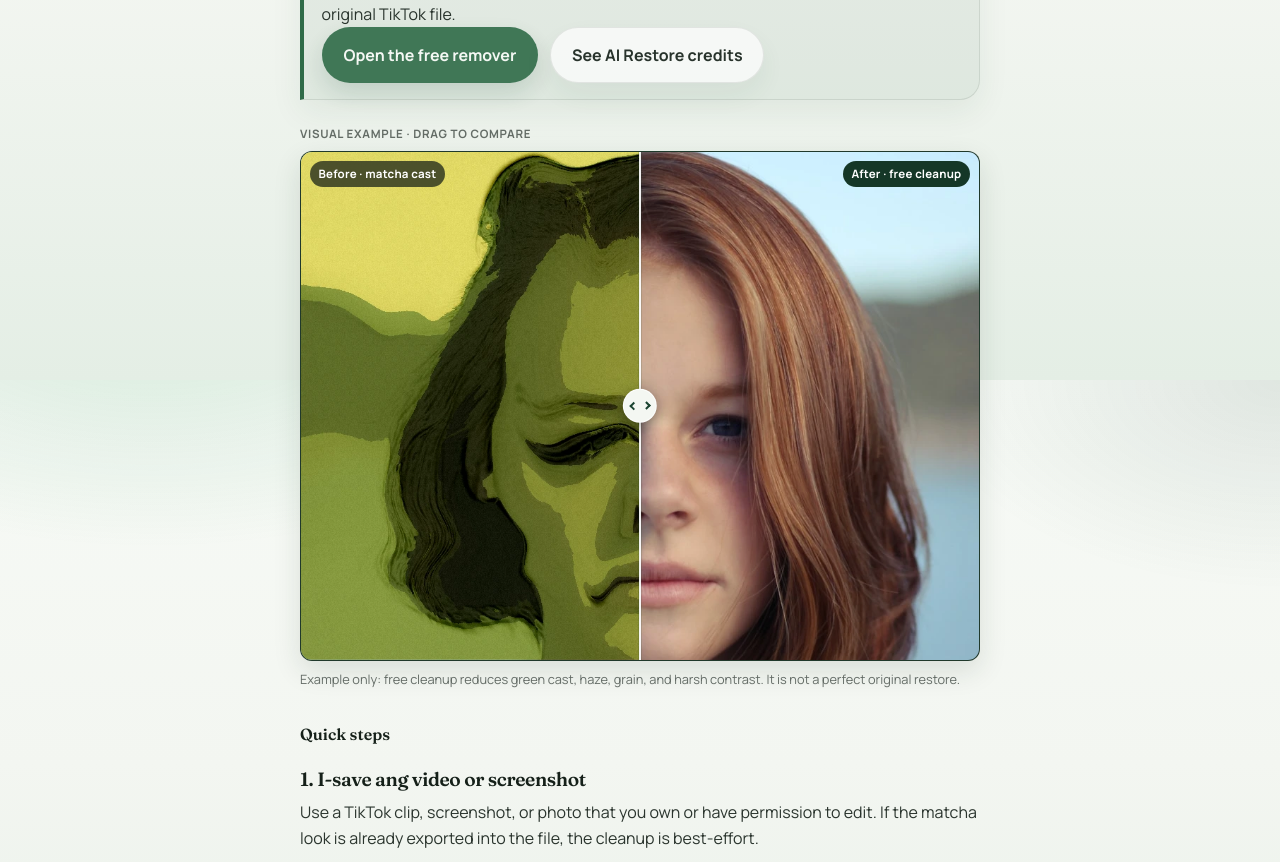
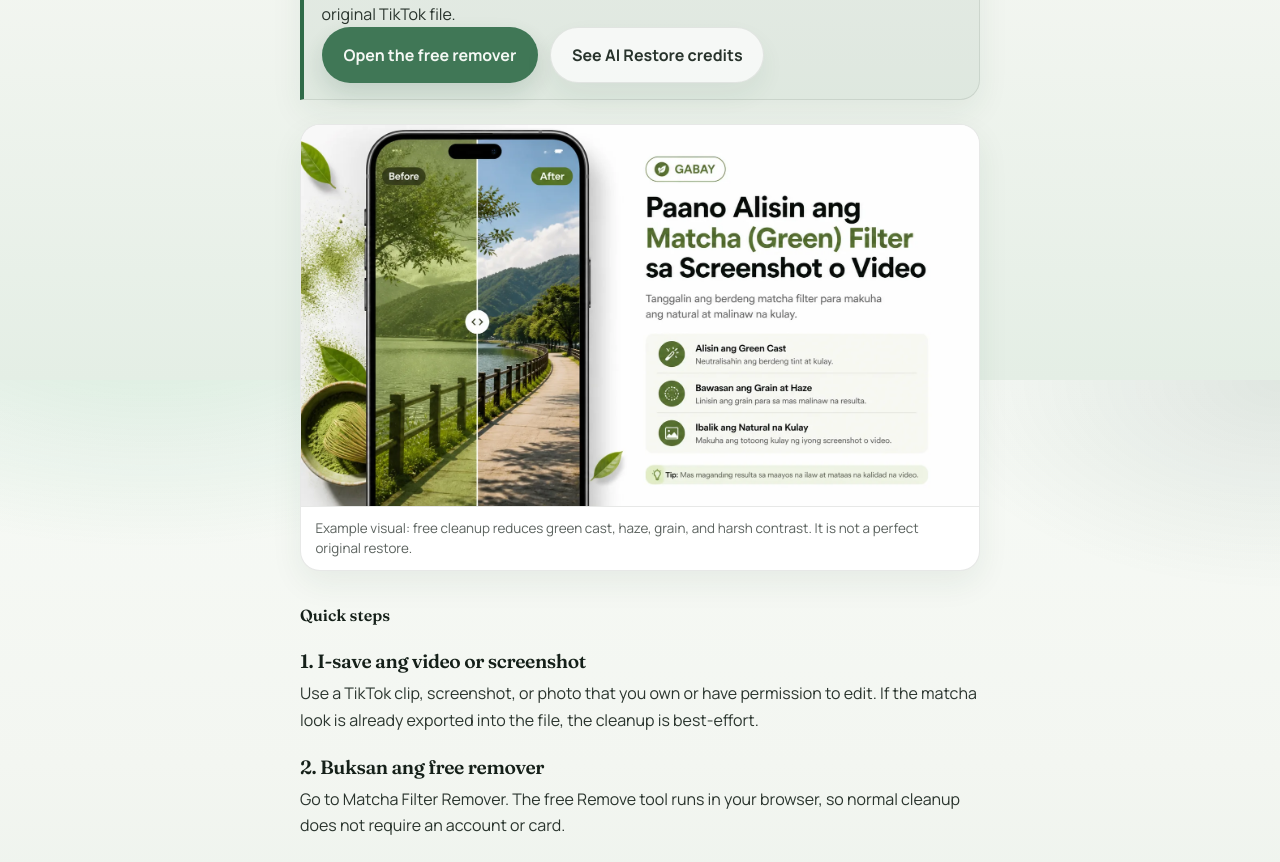
Before and after one commit to quven1990/matcha-filter-remover, a Next.js app: page /guide/paano-tanggalin-ang-matcha-filter-sa-tiktok in a window 1280 px wide. Shown: the part 420-1282 px from the top of the page. Built offline with nearby package versions, Linux system fonts and the light colour scheme.

Commit message:
Add custom visual for Tagalog guide

```diff
--- a/app/globals.css
+++ b/app/globals.css
@@ -2279,6 +2279,30 @@
   padding-left: 1.2rem;
 }
 
+.guide-visual {
+  margin: 1.35rem 0 1.75rem;
+  overflow: hidden;
+  border: 1px solid var(--line);
+  border-radius: var(--radius);
+  background: #fff;
+  box-shadow: var(--shadow);
+}
+
+.guide-visual img {
+  display: block;
+  width: 100%;
+  height: auto;
+}
+
+.guide-visual figcaption {
+  margin: 0;
+  padding: 0.75rem 0.9rem;
+  color: var(--ink-soft);
+  font-size: 0.84rem;
+  line-height: 1.45;
+  border-top: 1px solid var(--line);
+}
+
 .faq details {
   border-top: 1px solid rgba(20, 32, 26, 0.1);
   padding: 0.9rem 0;
--- a/app/guide/paano-tanggalin-ang-matcha-filter-sa-tiktok/page.tsx
+++ b/app/guide/paano-tanggalin-ang-matcha-filter-sa-tiktok/page.tsx
@@ -1,6 +1,5 @@
 import type { Metadata } from "next";
 import Link from "next/link";
-import { ExampleCompare } from "@/components/ExampleCompare";
 import { GuideLeaderboardAd } from "@/components/GptAd";
 
 export const metadata: Metadata = {
@@ -22,10 +21,10 @@
     url: "https://matchafilter.online/guide/paano-tanggalin-ang-matcha-filter-sa-tiktok",
     images: [
       {
-        url: "https://matchafilter.online/demo/filter-removed.webp",
-        width: 960,
-        height: 720,
-        alt: "Example of matcha filter cleanup before and after",
+        url: "https://matchafilter.online/demo/tagalog-tiktok-matcha-filter-guide.webp",
+        width: 1672,
+        height: 941,
+        alt: "Tagalog guide visual showing matcha filter cleanup before and after",
       },
     ],
   },
@@ -45,7 +44,7 @@
       name: "Matcha Filter Remover",
       url: "https://matchafilter.online/remove",
     },
-    image: "https://matchafilter.online/demo/filter-removed.webp",
+    image: "https://matchafilter.online/demo/tagalog-tiktok-matcha-filter-guide.webp",
     step: [
       {
         "@type": "HowToStep",
@@ -171,14 +170,20 @@
         </p>
       </div>
 
-      <ExampleCompare
-        beforeSrc="/demo/with-filter.webp"
-        afterSrc="/demo/filter-removed.webp"
-        beforeLabel="Before · matcha cast"
-        afterLabel="After · free cleanup"
-        hint="Visual example · drag to compare"
-        note="Example only: free cleanup reduces green cast, haze, grain, and harsh contrast. It is not a perfect original restore."
-      />
+      <figure className="guide-visual">
+        {/* eslint-disable-next-line @next/next/no-img-element */}
+        <img
+          src="/demo/tagalog-tiktok-matcha-filter-guide.webp"
+          alt="Tagalog visual guide showing matcha filter cleanup before and after"
+          width={1672}
+          height={941}
+          decoding="async"
+        />
+        <figcaption>
+          Example visual: free cleanup reduces green cast, haze, grain, and harsh contrast. It is
+          not a perfect original restore.
+        </figcaption>
+      </figure>
 
       <h2>Quick steps</h2>
       <h3>1. I-save ang video or screenshot</h3>
```
Also changed, not shown: public/demo/tagalog-tiktok-matcha-filter-guide.webp (added).
